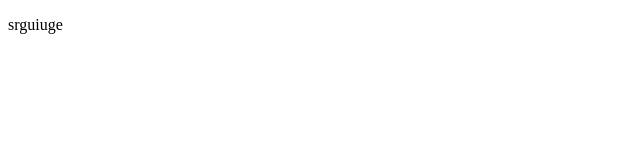
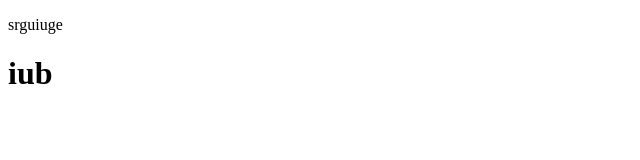
Before and after one commit to AlainNiessen/Exercice-Pull-Request, a plain HTML site: page index.html in a window 1280 px wide. Shown: the full height of the page, 0-640 px from the left. Drawn offline with Linux system fonts and the light colour scheme.

Commit message:
sefsg
segeg

```diff
--- a/index.html
+++ b/index.html
@@ -4,9 +4,9 @@
     <meta charset="UTF-8">
     <meta name="viewport" content="width=device-width, initial-scale=1.0">
     <meta http-equiv="X-UA-Compatible" content="ie=edge">
-    <title>Document</title>
 </head>
 <body>
     <p>srguiuge</p>
+    <h1>iub</h1>
 </body>
 </html>
```
